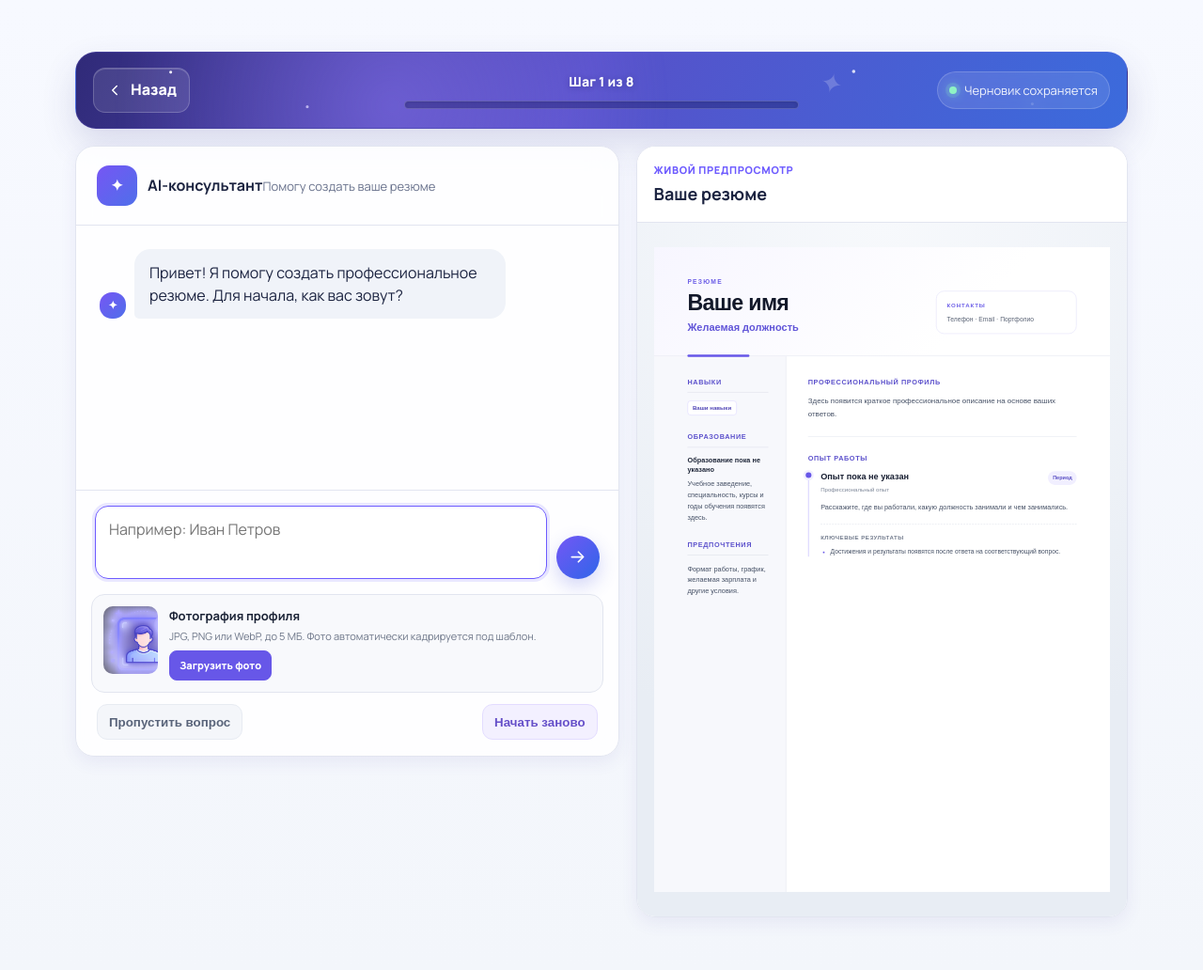
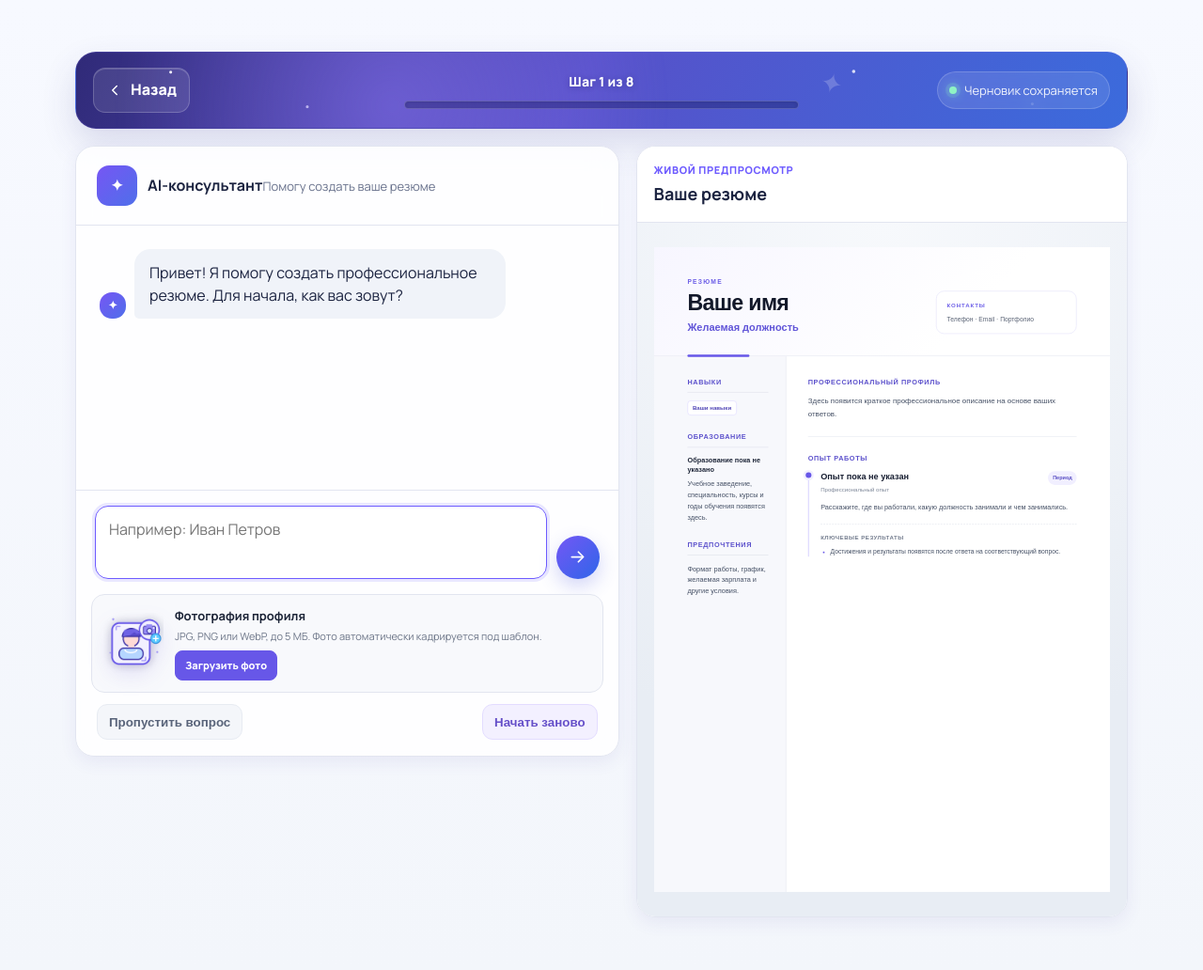
Before and after one commit to eletov215/ai-career-agent-site, a Flask app: page /resume-builder in a window 1280 px wide. Shown: the part 87-1119 px from the top of the page at 94% size. Run offline with Flask 3, Linux system fonts and the light colour scheme; parts of the project's set-up code (start-up, migrations or seed data) failed here and were passed over.

Commit message:
Add files via upload

```diff
--- a/static/styles.css
+++ b/static/styles.css
@@ -1813,3 +1813,44 @@ body{font-family:"Manrope",Inter,system-ui,-apple-system,BlinkMacSystemFont,"Seg
   object-fit:cover;
   object-position:center;
 }
+
+/* Profile photo card: transparent illustration and reliable state switching */
+.resume-photo-upload{
+  grid-template-columns:64px minmax(0,1fr);
+  align-items:center;
+}
+.resume-photo-upload-preview{
+  width:64px;
+  height:76px;
+  border-radius:0;
+  overflow:visible;
+  background:transparent;
+  display:flex;
+  align-items:center;
+  justify-content:center;
+}
+.resume-photo-upload-preview > img{
+  width:100%;
+  height:100%;
+  display:block;
+}
+.resume-photo-upload-preview > .resume-photo-placeholder{
+  object-fit:contain;
+  object-position:center;
+  background:transparent;
+  filter:drop-shadow(0 8px 12px rgba(91,72,210,.16));
+}
+.resume-photo-upload-preview > #resumePhotoThumb{
+  object-fit:cover;
+  border-radius:12px;
+  box-shadow:0 7px 18px rgba(43,37,98,.16);
+}
+.resume-photo-upload-preview > [hidden],
+.resume-photo-placeholder[hidden],
+#resumePhotoThumb[hidden]{
+  display:none !important;
+}
+@media(max-width:620px){
+  .resume-photo-upload{grid-template-columns:58px minmax(0,1fr)}
+  .resume-photo-upload-preview{width:58px;height:70px}
+}
--- a/templates/resume_builder.html
+++ b/templates/resume_builder.html
@@ -38,9 +38,9 @@
           </button>
         </form>
         <div class="resume-photo-upload" id="resumePhotoUpload">
-          <div class="resume-photo-upload-preview" id="resumePhotoUploadPreview" aria-hidden="true">
-            <span id="resumePhotoInitials" class="resume-photo-placeholder"><img src="{{ url_for('static', filename='images/profile-photo-upload-icon.png') }}" alt="" aria-hidden="true"></span>
-            <img id="resumePhotoThumb" alt="Предпросмотр фотографии профиля" hidden>
+          <div class="resume-photo-upload-preview" id="resumePhotoUploadPreview">
+            <img id="resumePhotoInitials" class="resume-photo-placeholder" src="{{ url_for('static', filename='images/profile-photo-upload-icon.png') }}" alt="Загрузить фотографию профиля">
+            <img id="resumePhotoThumb" alt="Предпросмотр загруженной фотографии профиля" hidden>
           </div>
           <div class="resume-photo-upload-copy">
             <strong>Фотография профиля</strong>
```
Also changed, not shown: static/images/profile-photo-upload-icon.png.
